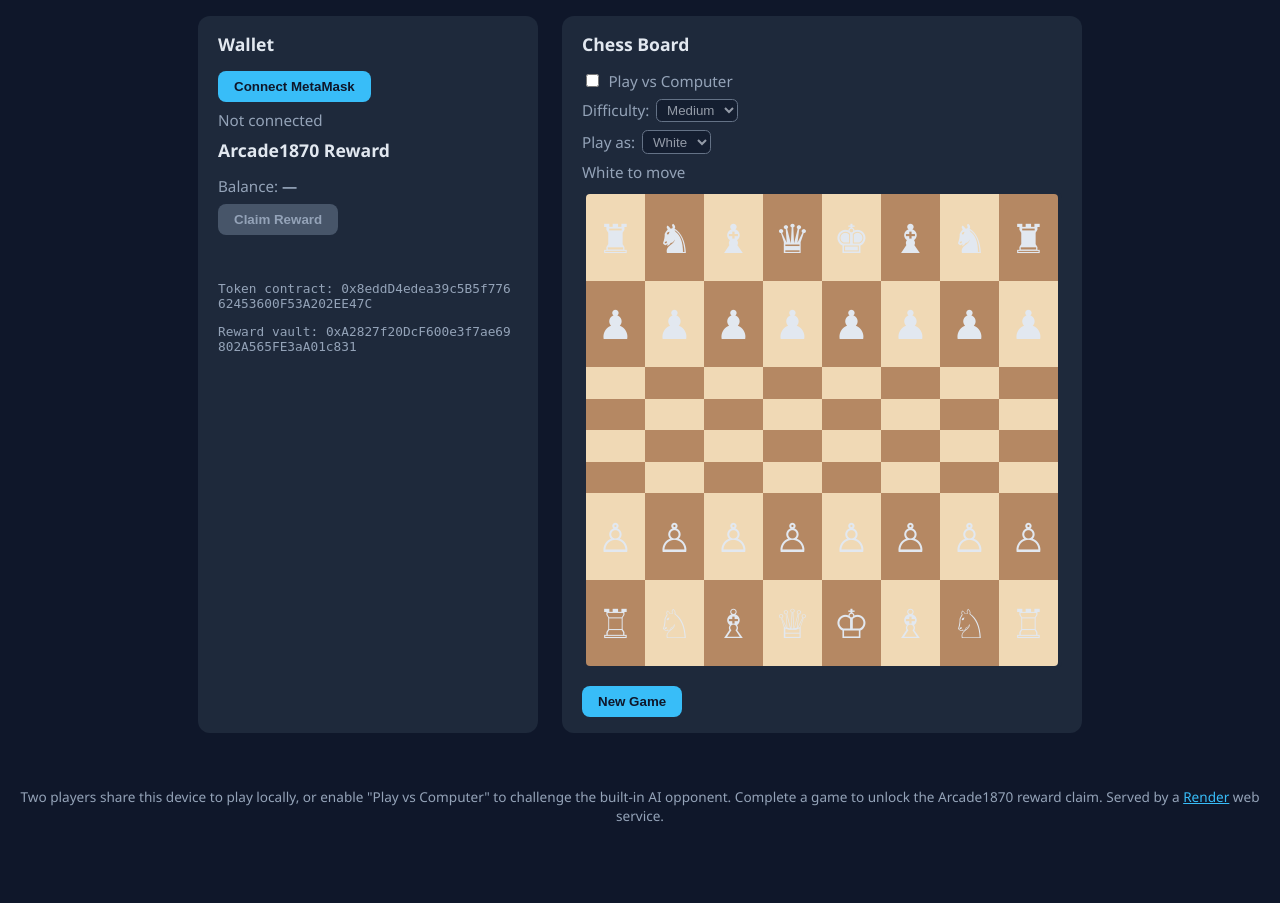
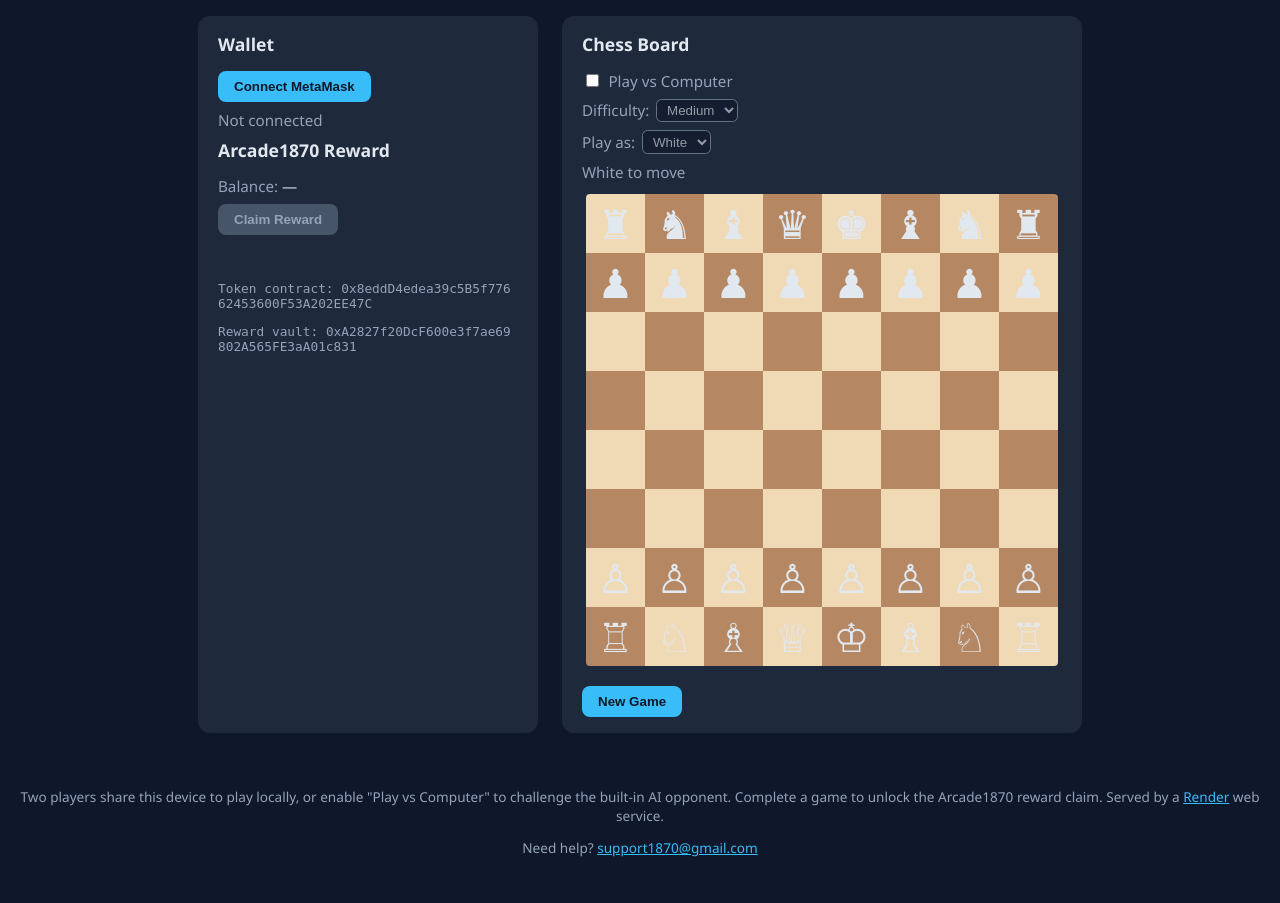
Before and after one commit to jcampbell1870/Crypto-Chess-3, a web app: page / in a window 1280 px wide. Shown: the part 109-1012 px from the top of the page. Before the commit the page ends 931 px from the top, so only its background shows below. Run offline with its HTML, style and script files only (its server is not run), Linux system fonts and the light colour scheme; data that the repository does not hold is empty.

Commit message:
Stabilize chessboard squares and add support contact
Co-authored-by: jcampbell1870 <67461921+jcampbell1870@users.noreply.github.com>

```diff
--- a/css/styles.css
+++ b/css/styles.css
@@ -124,7 +124,9 @@ button:disabled {
 #board {
   display: grid;
   grid-template-columns: repeat(8, 1fr);
+  grid-template-rows: repeat(8, minmax(0, 1fr));
   width: min(90vw, 480px);
+  max-width: 100%;
   aspect-ratio: 1 / 1;
   border: 4px solid var(--panel);
   border-radius: 0.5rem;
@@ -136,9 +138,17 @@ button:disabled {
   align-items: center;
   justify-content: center;
   position: relative;
+  min-width: 0;
+  min-height: 0;
   font-size: min(6vw, 2.5rem);
+  line-height: 1;
   user-select: none;
   cursor: pointer;
+}
+
+.piece {
+  display: block;
+  line-height: 1;
 }
 
 .square.light {
--- a/index.html
+++ b/index.html
@@ -69,6 +69,10 @@
       <a href="https://render.com/" target="_blank" rel="noopener noreferrer">Render</a>
       web service.
     </p>
+    <p>
+      Need help?
+      <a href="mailto:support1870@gmail.com">support1870@gmail.com</a>
+    </p>
   </footer>
 
   <script type="module" src="js/main.js"></script>
```
